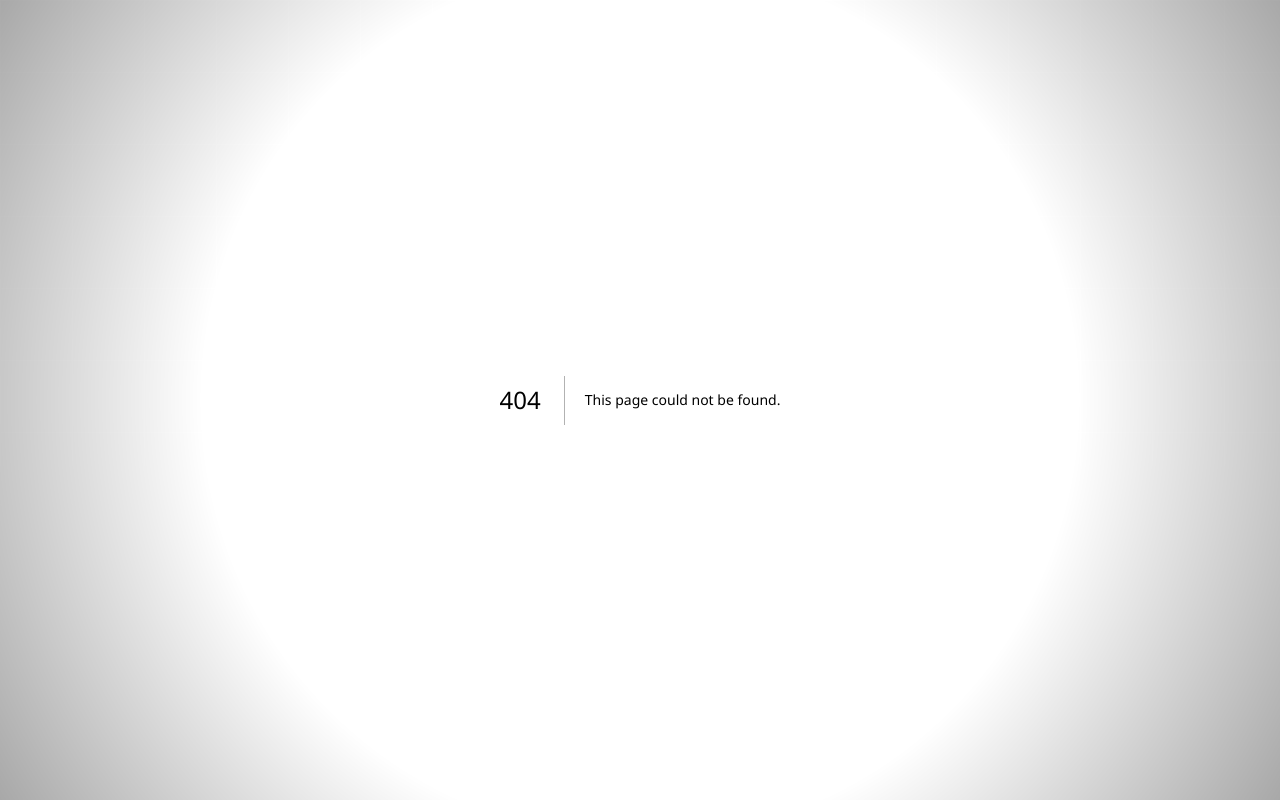
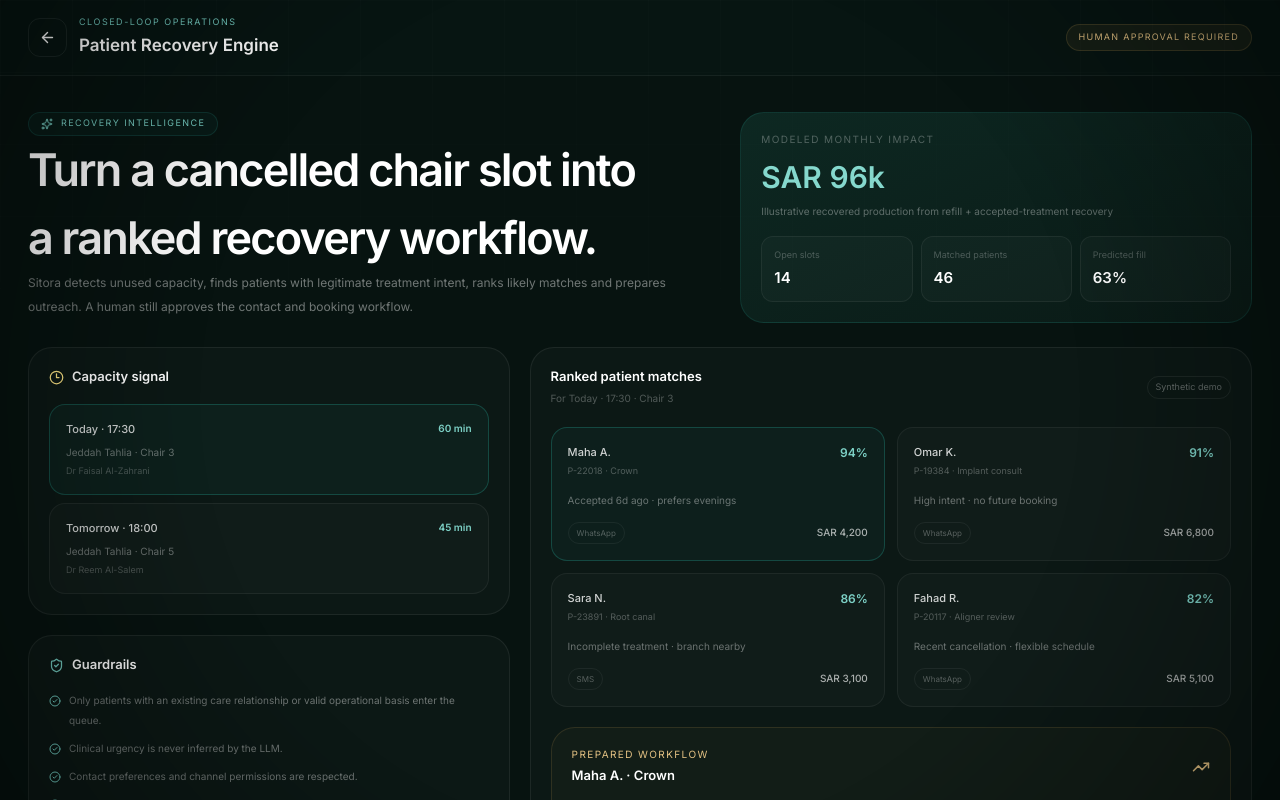
Before and after one commit to Nylon1/SitoraBrandingagency, a Next.js app: page /tools/dental-control/recovery in a window 1280 px wide. Before the commit this address had no page. Shown: the top 800 px of the page. Built offline with nearby package versions, Linux system fonts and the light colour scheme; a web font is replaced by a local one.

Commit message:
Add patient recovery engine route

```diff
--- /dev/null
+++ b/app/tools/dental-control/recovery/page.tsx
@@ -0,0 +1,5 @@
+import { PatientRecoveryEngine } from "@/components/dental-control/PatientRecoveryEngine";
+
+export default function PatientRecoveryPage() {
+  return <PatientRecoveryEngine />;
+}
```
